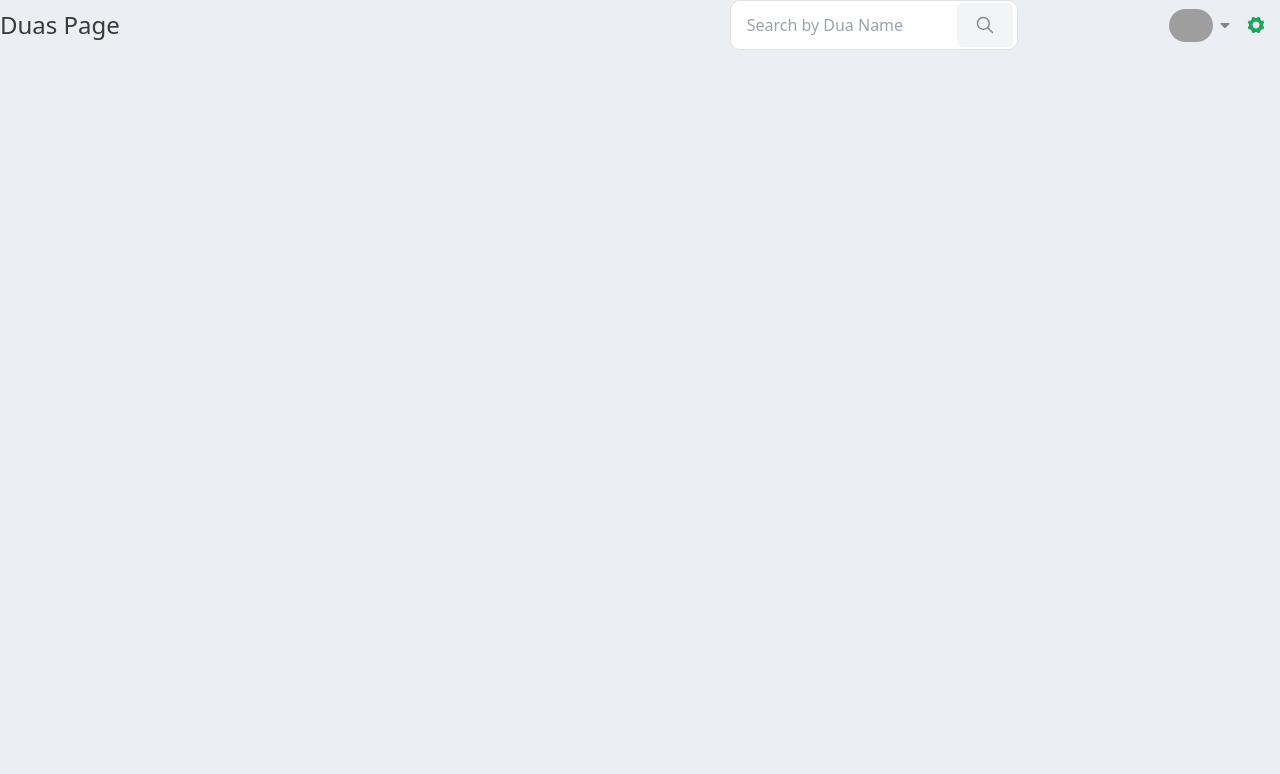
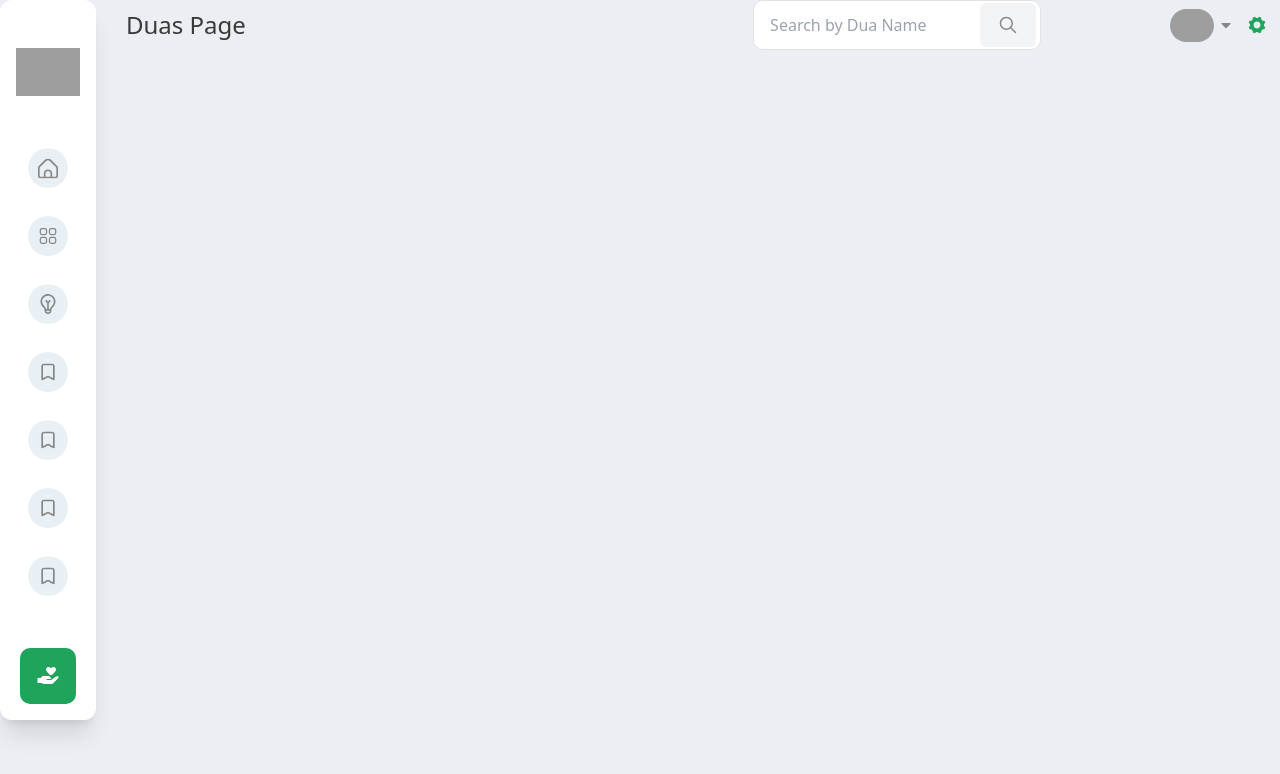
Before and after one commit to arman-ali-khan/dua-ruqyah, a Next.js app: page / in a window 1280 px wide. Shown: the top 774 px of the page. Built offline with nearby package versions, Linux system fonts and the light colour scheme; grey boxes are pictures that could not be loaded.

Commit message:
sidebar added

```diff
--- a/layout/Layout.jsx
+++ b/layout/Layout.jsx
@@ -1,9 +1,11 @@
 import Navbar from "./Shared/Navbar";
+import Sidebar from "./Shared/Sidebar";
 
 function Layout({children}) {
     return (
         <div>
              <div className="flex w-full gap-[30px]">
+             <Sidebar />
         <div className="w-full">
         <Navbar />
         {children}
--- /dev/null
+++ b/layout/Shared/Sidebar.jsx
@@ -0,0 +1,61 @@
+import Link from "next/link";
+import { IoMdHome } from "react-icons/io";
+
+function Sidebar() {
+    return (
+        <section className="sidebar">
+        {/* Logo */}
+            <div className="py-8">
+                <img className="" src="https://duaruqyah.com/assets/dua-logo.svg" />
+            </div>
+            {/* Side menus */}
+            <div className="flex items-center justify-center">
+                <ul className="flex items-center flex-col space-y-7">
+                    <li className="hover:scale-105 duration-300">
+                        <Link href={'#'}>
+                            <div className="flex bg-secondary w-10 h-10 p-2.5 items rounded-full justify-center items-center cursor-pointer group"><img src="/icons/home.svg" /></div>
+                        </Link>
+                    </li>
+                    <li className="hover:scale-105 duration-300">
+                        <Link href={'#'}>
+                            <div className="flex bg-secondary w-10 translate h-10 p-2.5 items rounded-full justify-center items-center cursor-pointer group"><img src="/icons/menu.svg" /></div>
+                        </Link>
+                    </li>
+                    <li className="hover:scale-105 duration-300">
+                        <Link href={'#'}>
+                            <div className="flex bg-secondary w-10 translate h-10 p-2.5 items rounded-full justify-center items-center cursor-pointer group"><img src="/icons/light.svg" /></div>
+                        </Link>
+                    </li>
+                    <li className="hover:scale-105 duration-300">
+                        <Link href={'#'}>
+                            <div className="flex bg-secondary w-10 translate h-10 p-2.5 items rounded-full justify-center items-center cursor-pointer group"><img src="/icons/bookmark.svg" /></div>
+                        </Link>
+                    </li>
+                    <li className="hover:scale-105 duration-300">
+                        <Link href={'#'}>
+                            <div className="flex bg-secondary w-10 translate h-10 p-2.5 items rounded-full justify-center items-center cursor-pointer group"><img src="/icons/bookmark.svg" /></div>
+                        </Link>
+                    </li>
+                    <li className="hover:scale-105 duration-300">
+                        <Link href={'#'}>
+                            <div className="flex bg-secondary w-10 translate h-10 p-2.5 items rounded-full justify-center items-center cursor-pointer group"><img src="/icons/bookmark.svg" /></div>
+                        </Link>
+                    </li>
+                    <li className="hover:scale-105 duration-300">
+                        <Link href={'#'}>
+                            <div className="flex bg-secondary w-10 translate h-10 p-2.5 items rounded-full justify-center items-center cursor-pointer group"><img src="/icons/bookmark.svg" /></div>
+                        </Link>
+                    </li>
+                </ul>
+            </div>
+            {/* Support */}
+           <div className="mt-8">
+           <div className="bg-primary w-14 h-14 flex items-center justify-center rounded-[10px]">
+                <img className="w-6 h-6" src="/icons/donate.svg" />
+            </div>
+           </div>
+        </section>
+    );
+}
+
+export default Sidebar;
```
